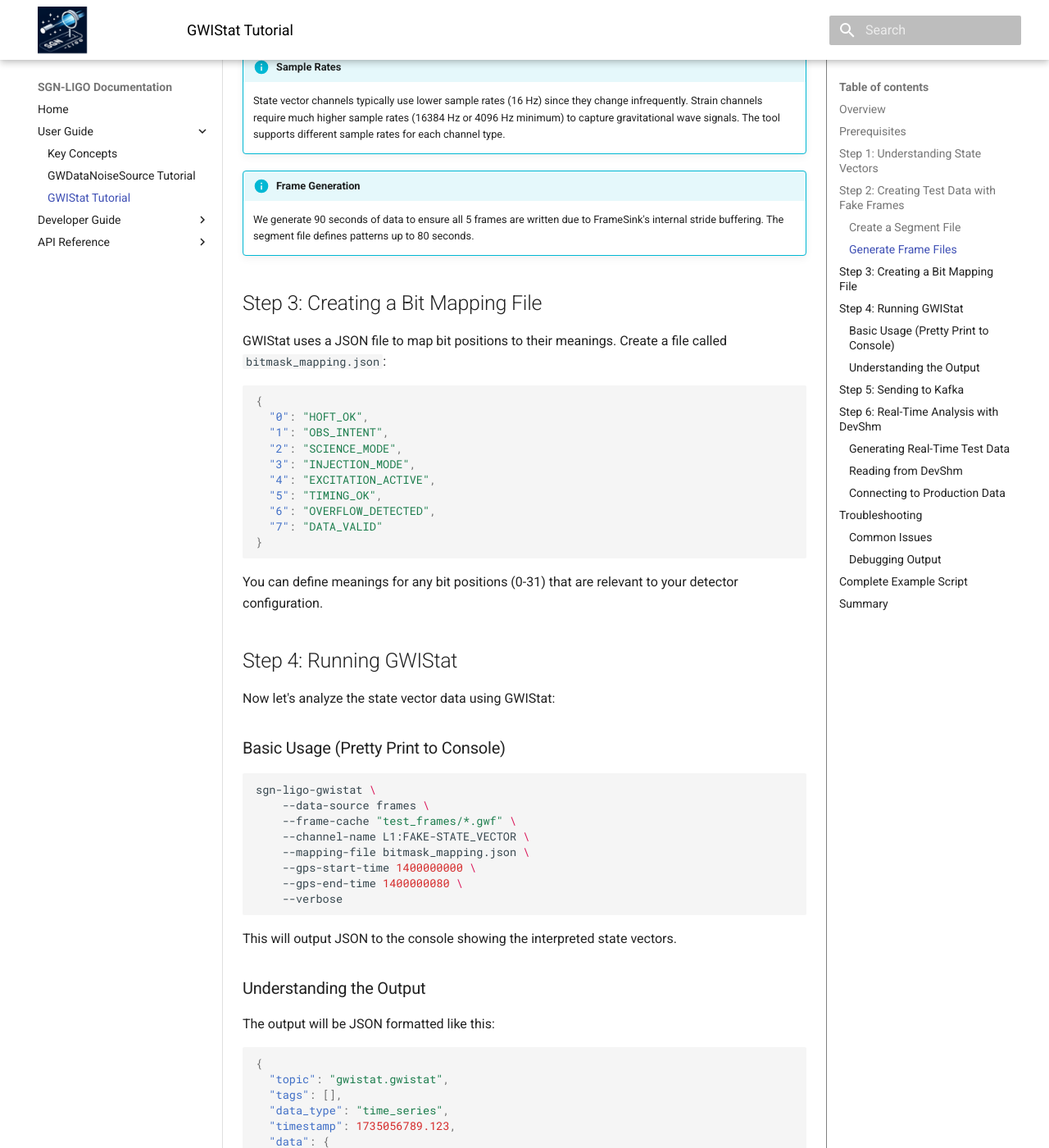
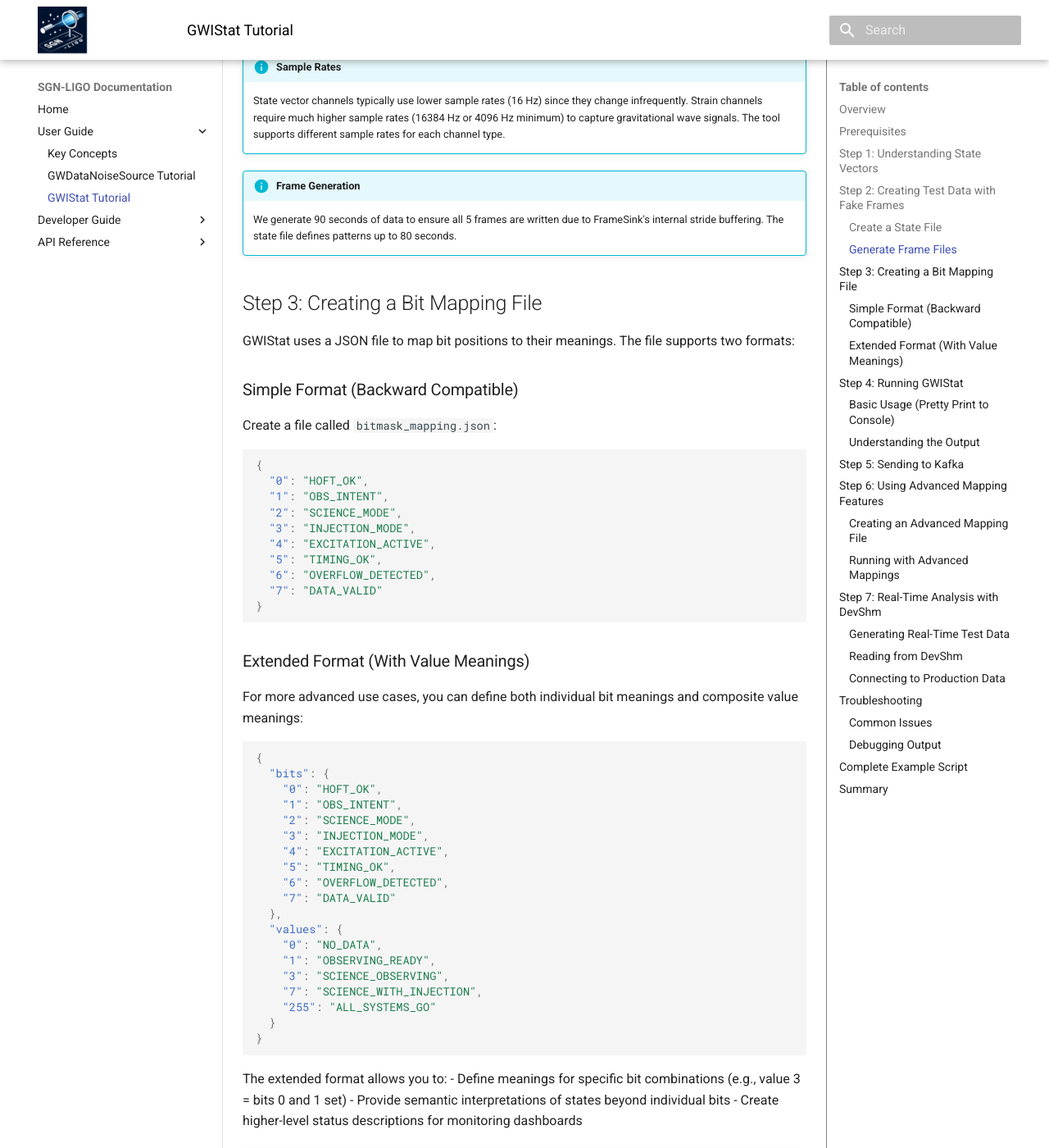
Before and after one commit to JWKennington/sgn-ligo, an MkDocs documentation site: the page built from docs/user-guide/gwistat-tutorial.md, in a window 1280 px wide and 1400 px high, scrolled down 2201 px. Shown: the whole window at 82% size. Built offline with MkDocs 1.6.1 and Material for MkDocs 9.7.7, drawn with Linux system fonts in a browser that asks for light colours; some of the changed text lies outside the part shown.

Commit message:
update docs to match new code

````diff
--- a/docs/user-guide/gwistat-tutorial.md
+++ b/docs/user-guide/gwistat-tutorial.md
@@ -31,17 +31,17 @@
 
 First, let's generate some test frame files containing state vector data. The `sgn-ligo-fake-frames` tool creates frames with:
 
-- A state vector channel with bitmask patterns defined in a segment file
+- A state vector channel with bitmask patterns defined in a state file
 - A strain channel with realistic colored noise
 
-### Create a Segment File
+### Create a State File
 
-The `sgn-ligo-fake-frames` tool requires a segment file that defines the bitmask values over time. Create a file called `segments.txt`:
+The `sgn-ligo-fake-frames` tool requires a state file that defines the bitmask values over time. Create a file called `state_data.txt`:
 
 ```bash
-# Create segment file
-cat > segments.txt << EOF
-# Segment file for test data
+# Create state file
+cat > state_data.txt << EOF
+# State file for test data
 # Format: start_gps end_gps bitmask_value
 1400000000 1400000016 1    # Only HOFT_OK
 1400000016 1400000032 2    # Only OBS_INTENT
@@ -59,7 +59,7 @@
 
 # Generate frames with state vector data
 sgn-ligo-fake-frames \
-    --segment-file segments.txt \
+    --state-file state_data.txt \
     --state-channel L1:FAKE-STATE_VECTOR \
     --strain-channel L1:FAKE-STRAIN \
     --state-sample-rate 16 \
@@ -76,7 +76,7 @@
 - State vector data at 16 Hz (typical for state monitoring)
 - Strain data at 16384 Hz (standard for gravitational wave analysis)
 
-The state vector data follows the pattern defined in your segment file:
+The state vector data follows the pattern defined in your state file:
 
 1. **Segment 1 (0-16s)**: Value 1 (0b01) - Only HOFT_OK
 2. **Segment 2 (16-32s)**: Value 2 (0b10) - Only OBS_INTENT
@@ -88,11 +88,15 @@
     State vector channels typically use lower sample rates (16 Hz) since they change infrequently. Strain channels require much higher sample rates (16384 Hz or 4096 Hz minimum) to capture gravitational wave signals. The tool supports different sample rates for each channel type.
 
 !!! info "Frame Generation"
-    We generate 90 seconds of data to ensure all 5 frames are written due to FrameSink's internal stride buffering. The segment file defines patterns up to 80 seconds.
+    We generate 90 seconds of data to ensure all 5 frames are written due to FrameSink's internal stride buffering. The state file defines patterns up to 80 seconds.
 
 ## Step 3: Creating a Bit Mapping File
 
-GWIStat uses a JSON file to map bit positions to their meanings. Create a file called `bitmask_mapping.json`:
+GWIStat uses a JSON file to map bit positions to their meanings. The file supports two formats:
+
+### Simple Format (Backward Compatible)
+
+Create a file called `bitmask_mapping.json`:
 
 ```json
 {
@@ -107,7 +111,41 @@
 }
 ```
 
-You can define meanings for any bit positions (0-31) that are relevant to your detector configuration.
+### Extended Format (With Value Meanings)
+
+For more advanced use cases, you can define both individual bit meanings and composite value meanings:
+
+```json
+{
+  "bits": {
+    "0": "HOFT_OK",
+    "1": "OBS_INTENT",
+    "2": "SCIENCE_MODE",
+    "3": "INJECTION_MODE",
+    "4": "EXCITATION_ACTIVE",
+    "5": "TIMING_OK",
+    "6": "OVERFLOW_DETECTED",
+    "7": "DATA_VALID"
+  },
+  "values": {
+    "0": "NO_DATA",
+    "1": "OBSERVING_READY",
+    "3": "SCIENCE_OBSERVING",
+    "7": "SCIENCE_WITH_INJECTION",
+    "255": "ALL_SYSTEMS_GO"
+  }
+}
+```
+
+The extended format allows you to:
+- Define meanings for specific bit combinations (e.g., value 3 = bits 0 and 1 set)
+- Provide semantic interpretations of states beyond individual bits
+- Create higher-level status descriptions for monitoring dashboards
+
+!!! tip "Example Files"
+    The repository includes example mapping files in the `examples/` directory:
+    - `gwistat_mapping_simple.json` - Simple format example with basic bit mappings
+    - `gwistat_mapping_example.json` - Extended format example with both bit and value mappings for a realistic detector configuration
 
 ## Step 4: Running GWIStat
 
@@ -144,12 +182,13 @@
       {
         "value": 1,
         "active_bits": [0],
-        "meanings": ["HOFT_OK"]
+        "bit_meanings": ["HOFT_OK"]
       },
       {
-        "value": 1,
-        "active_bits": [0],
-        "meanings": ["HOFT_OK"]
+        "value": 3,
+        "active_bits": [0, 1],
+        "bit_meanings": ["HOFT_OK", "OBS_INTENT"],
+        "value_meaning": "SCIENCE_OBSERVING"
       },
       ...
     ]
@@ -160,7 +199,8 @@
 Each entry in the data array contains:
 - `value`: The decimal value of the state vector
 - `active_bits`: List of bit positions that are set to 1
-- `meanings`: Human-readable meanings for the active bits
+- `bit_meanings`: Human-readable meanings for the active bits
+- `value_meaning` (optional): Composite meaning for the specific value (when using extended format)
 
 ## Step 5: Sending to Kafka
 
@@ -182,7 +222,71 @@
 
 This sends the interpreted state vector data to the Kafka topic `gwistat.state_vector_analysis` with the tag `L1`.
 
-## Step 6: Real-Time Analysis with DevShm
+## Step 6: Using Advanced Mapping Features
+
+The extended mapping format is particularly useful when certain bit combinations have specific operational meanings. Here's a practical example:
+
+### Creating an Advanced Mapping File
+
+```json
+{
+  "bits": {
+    "0": "HOFT_OK",
+    "1": "OBS_INTENT",
+    "2": "SCIENCE_MODE",
+    "3": "INJECTION_MODE",
+    "4": "EXCITATION_ACTIVE",
+    "5": "TIMING_OK",
+    "6": "OVERFLOW_DETECTED",
+    "7": "DATA_VALID"
+  },
+  "values": {
+    "0": "DETECTOR_OFFLINE",
+    "1": "MAINTENANCE_MODE",
+    "3": "OBSERVING_MODE",
+    "7": "SCIENCE_OBSERVING",
+    "15": "SCIENCE_WITH_INJECTION",
+    "255": "ALL_SYSTEMS_ACTIVE"
+  }
+}
+```
+
+### Running with Advanced Mappings
+
+When you run GWIStat with this mapping file:
+
+```bash
+sgn-ligo-gwistat \
+    --data-source frames \
+    --frame-cache "test_frames/*.gwf" \
+    --channel-name L1:FAKE-STATE_VECTOR \
+    --mapping-file advanced_mapping.json \
+    --gps-start-time 1400000000 \
+    --gps-end-time 1400000080 \
+    --verbose
+```
+
+The verbose output will show both interpretations:
+```
+t=1400000032.000: value=3 -> OBSERVING_MODE (bits: ['HOFT_OK', 'OBS_INTENT'])
+```
+
+And the JSON output will include both fields:
+```json
+{
+  "value": 3,
+  "active_bits": [0, 1],
+  "bit_meanings": ["HOFT_OK", "OBS_INTENT"],
+  "value_meaning": "OBSERVING_MODE"
+}
+```
+
+This allows monitoring systems to:
+- Use `bit_meanings` for detailed diagnostics
+- Use `value_meaning` for high-level status displays
+- Alert on specific composite states
+
+## Step 7: Real-Time Analysis with DevShm
 
 GWIStat can read from shared memory for real-time analysis. You can either connect to an existing data stream or generate test data using `sgn-ligo-fake-frames`.
 
@@ -191,9 +295,9 @@
 First, let's create real-time test data that simulates a live data stream:
 
 ```bash
-# Create a segment file with state changes
-cat > devshm_segments.txt << EOF
-# Single segment for continuous observing mode (GPS times in seconds)
+# Create a state file with state changes
+cat > devshm_state.txt << EOF
+# Single state for continuous observing mode (GPS times in seconds)
 1400000000  2000000000  3     # Normal observing (HOFT_OK + OBS_INTENT)
 EOF
 
@@ -202,7 +306,7 @@
 
 # Start real-time frame generation (run in separate terminal)
 sgn-ligo-fake-frames \
-    --segment-file devshm_segments.txt \
+    --state-file devshm_state.txt \
     --state-channel L1:TEST-STATE_VECTOR \
     --strain-channel L1:TEST-STRAIN \
     --state-sample-rate 16 \
@@ -270,7 +374,7 @@
 
 3. **Time mismatch**: Ensure GPS times match the data in your frames
 
-4. **Segment file required**: The `sgn-ligo-fake-frames` tool requires a segment file via the `--segment-file` argument. The file must have three columns: start_gps, end_gps, and bitmask_value
+4. **State file required**: The `sgn-ligo-fake-frames` tool requires a state file via the `--state-file` argument. The file must have three columns: start_gps, end_gps, and bitmask_value
 
 ### Debugging Output
 
@@ -301,9 +405,9 @@
 }
 EOF
 
-# Create segment file for frame generation
-cat > "$TEST_DIR/segments.txt" << EOF
-# Test segments
+# Create state file for frame generation
+cat > "$TEST_DIR/state_data.txt" << EOF
+# Test state data
 1400000000 1400000016 1
 1400000016 1400000032 2
 1400000032 1400000048 3
@@ -313,7 +417,7 @@
 
 echo "=== Generating test frames ==="
 sgn-ligo-fake-frames \
-    --segment-file "$TEST_DIR/segments.txt" \
+    --state-file "$TEST_DIR/state_data.txt" \
     --state-channel L1:TEST-STATE_VECTOR \
     --strain-channel L1:TEST-STRAIN \
     --state-sample-rate 16 \
````
Also changed, not shown: 2 other files.
